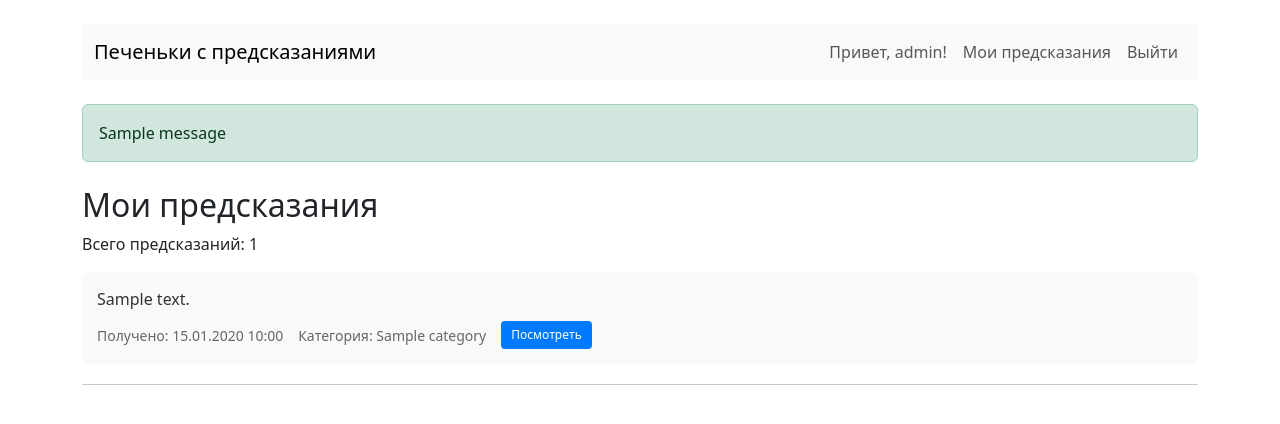
After one commit to vadik7985-maker/final_project2, a Django app: page /my-predictions/ in a window 1280 px wide. The commit adds this page. Shown: the top 424 px of the page. Run offline with Django 5.2, Linux system fonts and the light colour scheme; a user stored in the database is signed in; tables that the repository leaves empty hold one stand-in row (values such as "Sample post"); one stand-in notice (Sample message) is shown.

Commit message:
Добавил шаблон my_predictions.html со списком предсказаний и в base.html прописал стили

```diff
--- /dev/null
+++ b/prediction_site/predictions/templates/my_predictions.html
@@ -0,0 +1,36 @@
+{% extends 'base.html' %}
+
+{% block title %}Мои предсказания{% endblock %}
+
+{% block content %}
+<div class="my-predictions">
+    <h2>Мои предсказания</h2>
+
+    {% if predictions_list %}
+        <p>Всего предсказаний: {{ total_count }}</p>
+
+        <div class="predictions-list">
+            {% for prediction in predictions_list %}
+                <div class="prediction-item">
+                    <div class="prediction-text">
+                        {{ prediction.cookie.text|truncatechars:100 }}
+                    </div>
+                    <div class="prediction-meta">
+                        <span class="date">Получено: {{ prediction.received_at|date:"d.m.Y H:i" }}</span>
+                        <span class="category">Категория: {{ prediction.cookie.category.name }}</span>
+                        <a href="{% url 'prediction_result' prediction.id %}" class="btn-view">
+                            Посмотреть
+                        </a>
+                    </div>
+                </div>
+                <hr>
+            {% endfor %}
+        </div>
+    {% else %}
+        <p>У вас пока нет предсказаний.</p>
+        <a href="{% url 'get_prediction' %}" class="btn btn-primary">
+            Получить первое предсказание
+        </a>
+    {% endif %}
+</div>
+{% endblock %}
--- a/prediction_site/templates/base.html
+++ b/prediction_site/templates/base.html
@@ -5,6 +5,43 @@
     <meta name="viewport" content="width=device-width, initial-scale=1.0">
     <title>{% block title %}Предсказания на печеньках{% endblock %}</title>
     <link href="https://cdn.jsdelivr.net/npm/bootstrap@5.3.2/dist/css/bootstrap.min.css" rel="stylesheet">
+    <style>
+    .prediction-item {
+        margin-bottom: 20px;
+        padding: 15px;
+        background: #f9f9f9;
+        border-radius: 8px;
+    }
+
+    .prediction-text {
+        font-size: 16px;
+        margin-bottom: 10px;
+        color: #333;
+    }
+
+    .prediction-meta {
+        font-size: 14px;
+        color: #666;
+        display: flex;
+        gap: 15px;
+        align-items: center;
+        flex-wrap: wrap;
+    }
+
+    .btn-view {
+        background: #007bff;
+        color: white;
+        padding: 5px 10px;
+        border-radius: 4px;
+        text-decoration: none;
+        font-size: 12px;
+    }
+
+    .btn-view:hover {
+        background: #0056b3;
+        color: white;
+    }
+    </style>
 </head>
 <body>
     <div class="container mt-4">
@@ -14,6 +51,7 @@
                 <div class="navbar-nav ms-auto">
                     {% if user.is_authenticated %}
                         <span class="nav-link">Привет, {{ user.username }}!</span>
+                        <a class="nav-link" href="{% url 'my_predictions' %}">Мои предсказания</a>
                         <form action="{% url 'logout' %}" method="post" style="display: inline;">
                             {% csrf_token %}
                             <button type="submit" class="btn btn-link nav-link" style="display: inline; background: none; border: none;">Выйти</button>
@@ -26,6 +64,16 @@
             </div>
         </nav>
 
+        {% if messages %}
+            <div class="messages mb-4">
+                {% for message in messages %}
+                    <div class="alert alert-{{ message.tags }}">
+                        {{ message }}
+                    </div>
+                {% endfor %}
+            </div>
+        {% endif %}
+
         {% block content %}
         {% endblock %}
     </div>
```
